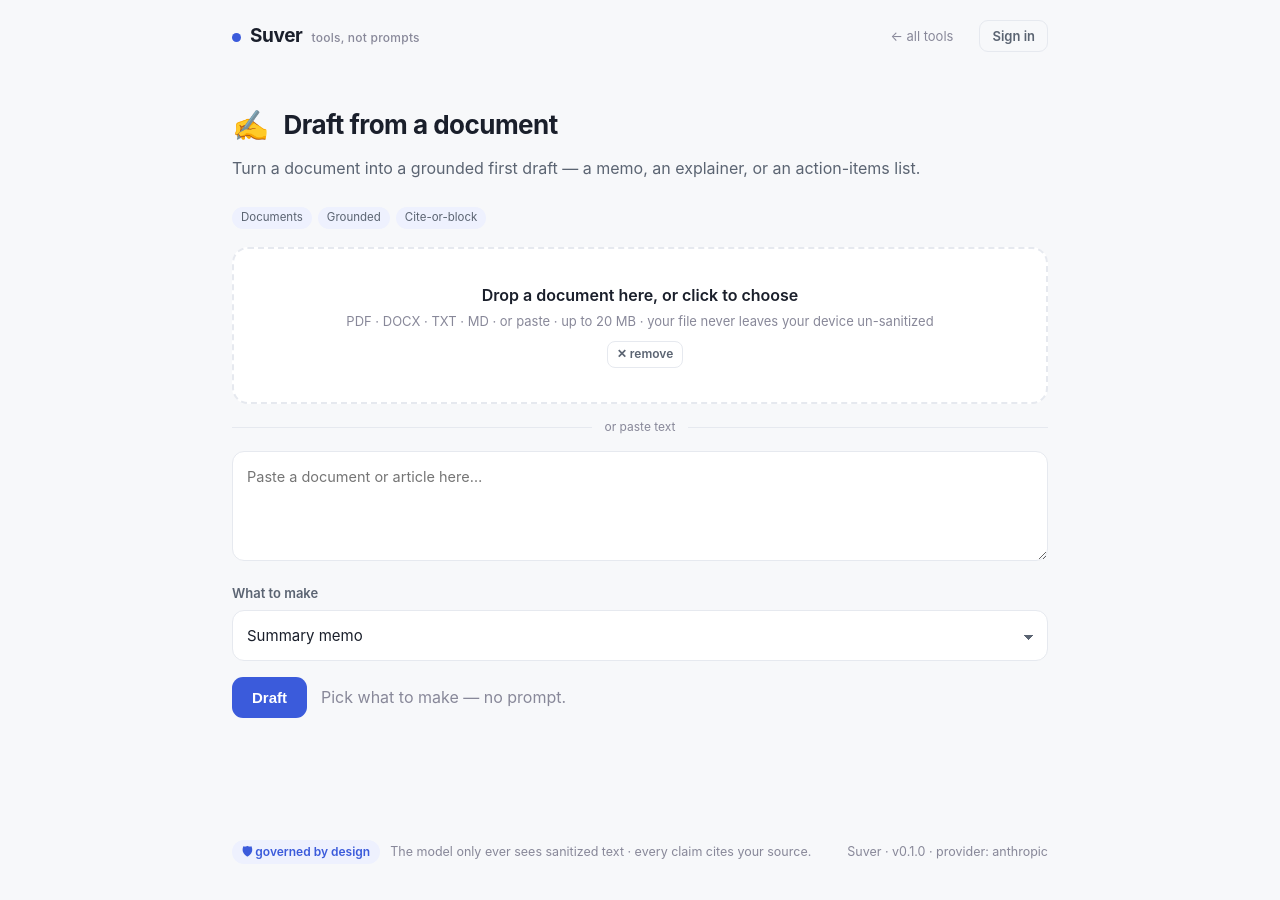
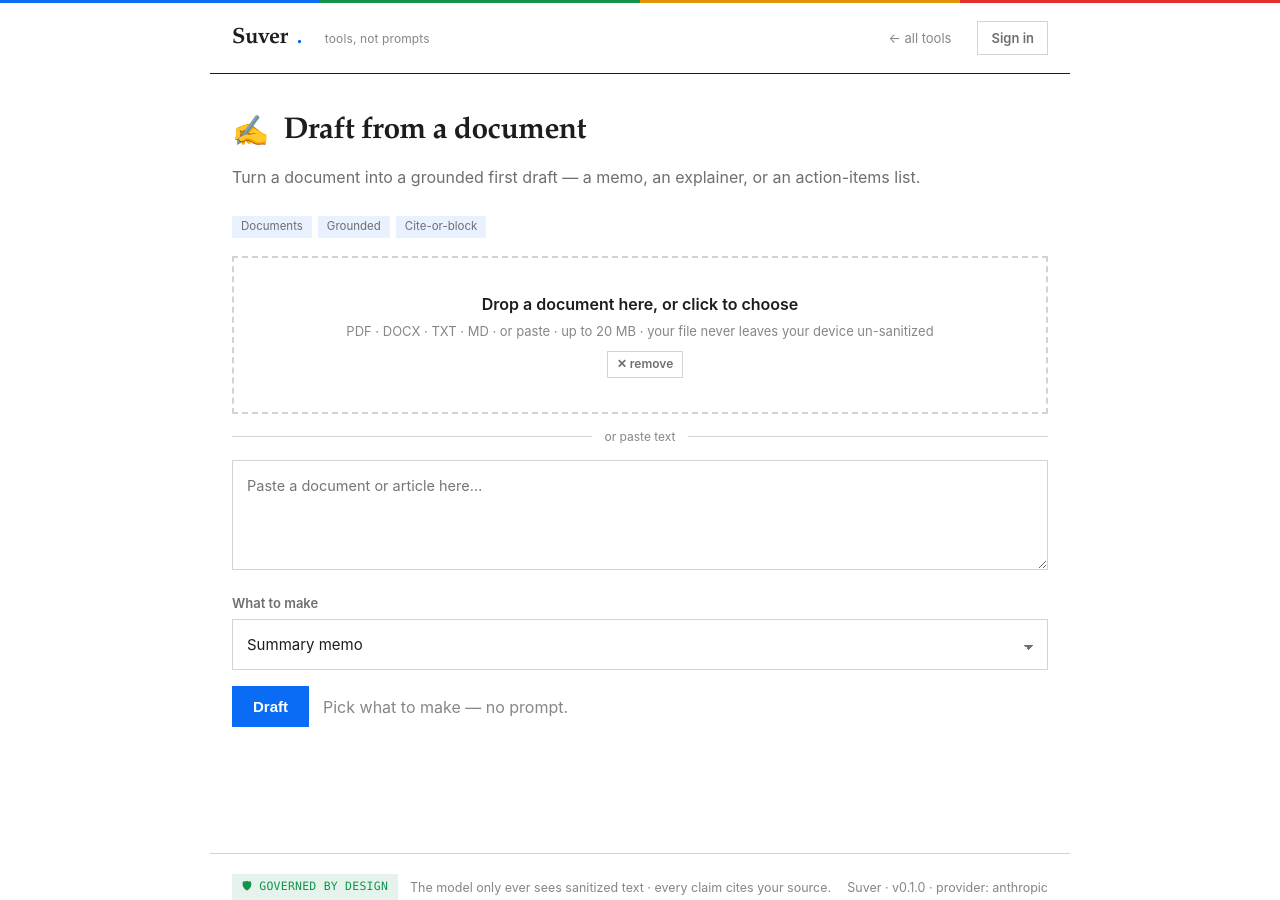
Before and after one commit to tjromack/project-suver, a FastAPI app: page /t/draft in a window 1280 px wide. Before the commit the page ends 859 px from the top, so only its background shows below. Run offline with FastAPI, Linux system fonts and the light colour scheme.

Commit message:
Visual identity: OG-Apple black/white design system (DEC 036)
Trevor's chosen direction (via a design-direction artifact, 2 rounds),
ported live. Token-driven from base.html so it cascades to all 13 tools:
- Apple system neutrals (no warmth); dark rebuilt clean (#000/#1C1C1E).
- Colour does a job, mapped to the trust vocabulary: blue=action,
  green=grounded/cited, amber=flagged, red=held-back; a 4-colour signature
  stripe under the masthead.
- Serif display (Iowan/Palatino/Georgia, zero-CDN) + Helvetica-clean sans;
  the Suver. wordmark.
- Sharp: radius 0, no shadows, hairline borders (squared 77 radii across
  templates, kept the circular spinner/dots); blue-filled square buttons.
- Citation rails switched blue->green (grounded).

No behavioural change; 180 tests still green; every page + tool run renders.

Co-Authored-By: Claude Opus 4.8 <noreply@anthropic.com>

```diff
--- a/app/shell/templates/base.html
+++ b/app/shell/templates/base.html
@@ -5,60 +5,84 @@
   <meta name="viewport" content="width=device-width, initial-scale=1">
   <title>{% block title %}Suver{% endblock %}</title>
   <style>
+    /* Suver design system — OG-Apple black/white minimal · colour does a job · sharp hairline surfaces.
+       Token NAMES are kept stable so every tool template cascades; only values changed. */
     :root{
-      --bg:#f7f8fa; --panel:#ffffff; --ink:#1a1f2b; --muted:#5b6472; --faint:#889;
-      --line:#e6e9ef; --accent:#3b5bdb; --accent-ink:#fff; --accent-soft:#eef1fe;
-      --good:#1c7c54; --good-soft:#e7f5ee; --warn:#8a6d1a; --warn-soft:#fbf3dc;
-      --shield:#2b5fd0; --shadow:0 1px 2px rgba(20,25,40,.04),0 8px 28px rgba(20,25,40,.06);
-      --radius:16px;
+      --bg:#ffffff; --panel:#ffffff; --inset:#f5f5f7;
+      --ink:#1d1d1f; --muted:#6e6e73; --faint:#86868b;
+      --line:#d2d2d7; --line-2:#e8e8ed;
+      --accent:#0a6cf5; --accent-ink:#ffffff; --accent-soft:#e9f1fe;   /* blue — action */
+      --good:#12924b; --good-soft:#e6f3ec;                              /* green — grounded */
+      --warn:#e1930a; --warn-soft:#fbf1dd;                              /* amber — flagged */
+      --bad:#e0322a; --bad-soft:#fbe9e7;                                /* red — held back */
+      --shield:#12924b; --shadow:none; --radius:0;
+      --serif:'Iowan Old Style','Palatino Linotype',Palatino,Georgia,Cambria,'Times New Roman',serif;
+      --sans:-apple-system,BlinkMacSystemFont,'Helvetica Neue',Helvetica,Arial,system-ui,sans-serif;
+      --mono:ui-monospace,'SF Mono','Cascadia Code',Menlo,Consolas,monospace;
     }
     @media (prefers-color-scheme: dark){
       :root{
-        --bg:#0f1219; --panel:#161b25; --ink:#eef1f6; --muted:#a2adbd; --faint:#6f7a8a;
-        --line:#242c3a; --accent:#6c8cff; --accent-ink:#0f1219; --accent-soft:#1b2540;
-        --good:#54d19a; --good-soft:#12291f; --warn:#e6c667; --warn-soft:#2a2412;
-        --shield:#7ea2ff; --shadow:0 1px 2px rgba(0,0,0,.3),0 10px 30px rgba(0,0,0,.35);
+        --bg:#000000; --panel:#1c1c1e; --inset:#161618;
+        --ink:#f5f5f7; --muted:#98989d; --faint:#68686d;
+        --line:#38383a; --line-2:#2a2a2c;
+        --accent:#3b90ff; --accent-ink:#ffffff; --accent-soft:#12233c;
+        --good:#3ac46f; --good-soft:#12271a;
+        --warn:#ffc53b; --warn-soft:#2a2410;
+        --bad:#ff5a4e; --bad-soft:#2e1512;
+        --shield:#3ac46f;
       }
     }
     *{box-sizing:border-box}
-    body{margin:0;background:var(--bg);color:var(--ink);
-      font:16px/1.55 -apple-system,BlinkMacSystemFont,"Segoe UI",Roboto,Helvetica,Arial,sans-serif;
-      -webkit-font-smoothing:antialiased;}
+    body{margin:0;background:var(--bg);color:var(--ink);font:16px/1.55 var(--sans);
+      -webkit-font-smoothing:antialiased;text-rendering:optimizeLegibility}
     a{color:inherit;text-decoration:none}
+    h1,h2,h3{font-family:var(--serif);font-weight:600;letter-spacing:-.01em;text-wrap:balance}
     .wrap{max-width:860px;margin:0 auto;padding:28px 22px 72px}
-    header.top{display:flex;align-items:center;gap:12px;padding:20px 22px;max-width:860px;margin:0 auto}
-    .brand{display:flex;align-items:baseline;gap:9px;font-weight:700;letter-spacing:-.02em;font-size:19px}
-    .brand .dot{width:9px;height:9px;border-radius:50%;background:var(--accent);display:inline-block}
-    .brand small{font-weight:500;color:var(--faint);font-size:12px;letter-spacing:.02em}
+    /* the four-colour signature — the OG-Apple nod, in Suver's own trust colours */
+    .sig{display:flex;height:3px}
+    .sig i{flex:1}
+    header.top{display:flex;align-items:center;gap:12px;padding:18px 22px;max-width:860px;margin:0 auto;
+      border-bottom:1px solid var(--ink)}
+    .brand{display:flex;align-items:baseline;gap:9px;font-family:var(--serif);font-weight:600;
+      letter-spacing:-.02em;font-size:22px}
+    .brand .m{color:var(--accent)}
+    .brand small{font-family:var(--sans);font-weight:400;color:var(--faint);font-size:12px;letter-spacing:.01em}
     .crumbs{margin-left:auto;color:var(--faint);font-size:13px}
-    .crumbs a:hover{color:var(--muted)}
-    h1{font-size:26px;letter-spacing:-.02em;margin:.2em 0 .15em}
+    .crumbs a:hover{color:var(--accent)}
+    h1{font-size:30px;letter-spacing:-.02em;margin:.2em 0 .15em}
     .lede{color:var(--muted);margin:.1em 0 1.4em;font-size:16px}
     .panel{background:var(--panel);border:1px solid var(--line);border-radius:var(--radius);box-shadow:var(--shadow)}
-    .btn{appearance:none;border:0;border-radius:11px;padding:12px 20px;font-size:15px;font-weight:600;
-      background:var(--accent);color:var(--accent-ink);cursor:pointer;transition:filter .12s,transform .02s}
-    .btn:hover{filter:brightness(1.06)} .btn:active{transform:translateY(1px)}
-    .btn[disabled]{opacity:.55;cursor:default}
+    .btn{appearance:none;border:1px solid var(--accent);border-radius:0;padding:11px 20px;font-size:15px;
+      font-weight:600;background:var(--accent);color:var(--accent-ink);cursor:pointer;transition:filter .12s}
+    .btn:hover{filter:brightness(1.06)} .btn:active{filter:brightness(.96)}
+    .btn[disabled]{opacity:.5;cursor:default}
+    .btn.ghost{background:transparent;color:var(--ink);border-color:var(--line)}
+    .btn.ghost:hover{border-color:var(--accent);color:var(--accent);filter:none}
     .muted{color:var(--muted)} .faint{color:var(--faint)}
-    footer.foot{max-width:860px;margin:26px auto 0;padding:0 22px;color:var(--faint);font-size:12.5px;
-      display:flex;gap:10px;flex-wrap:wrap;align-items:center}
-    .pill{display:inline-flex;align-items:center;gap:6px;padding:3px 10px;border-radius:999px;
-      background:var(--accent-soft);color:var(--accent);font-size:12px;font-weight:600}
-    code{font-family:ui-monospace,SFMono-Regular,Menlo,Consolas,monospace;font-size:.9em;
-      background:var(--accent-soft);padding:1px 6px;border-radius:6px}
+    footer.foot{max-width:860px;margin:30px auto 0;padding:20px 22px 0;color:var(--faint);font-size:12.5px;
+      display:flex;gap:12px;flex-wrap:wrap;align-items:center;border-top:1px solid var(--line)}
+    .pill{display:inline-flex;align-items:center;gap:6px;padding:4px 10px;border-radius:0;
+      background:var(--good-soft);color:var(--good);font-family:var(--mono);font-size:11.5px;letter-spacing:.02em}
+    code{font-family:var(--mono);font-size:.9em;background:var(--inset);padding:1px 6px;border-radius:0}
     .acct{display:flex;align-items:center;gap:12px;font-size:13px;color:var(--faint)}
     .acct a:hover{color:var(--accent)}
     .acct form{display:inline} .acct .who{color:var(--muted);font-weight:600}
     .linkbtn{appearance:none;border:0;background:none;color:var(--faint);font:inherit;cursor:pointer;padding:0}
     .linkbtn:hover{color:var(--accent)}
-    .signin{padding:5px 12px;border:1px solid var(--line);border-radius:9px;color:var(--muted);font-weight:600}
+    .signin{padding:6px 13px;border:1px solid var(--line);border-radius:0;color:var(--muted);font-weight:600}
     .signin:hover{border-color:var(--accent);color:var(--accent)}
+    :focus-visible{outline:2px solid var(--accent);outline-offset:2px}
+    @media (prefers-reduced-motion:reduce){*{transition:none!important}}
   </style>
   {% block head %}{% endblock %}
 </head>
 <body>
+  <div class="sig" aria-hidden="true">
+    <i style="background:var(--accent)"></i><i style="background:var(--good)"></i>
+    <i style="background:var(--warn)"></i><i style="background:var(--bad)"></i>
+  </div>
   <header class="top">
-    <a class="brand" href="/"><span class="dot"></span>Suver <small>tools, not prompts</small></a>
+    <a class="brand" href="/">Suver<span class="m">.</span>&nbsp;<small>tools, not prompts</small></a>
     <nav class="crumbs">{% block crumbs %}{% endblock %}</nav>
     <div class="acct" style="margin-left:14px">
       {% if user %}
@@ -72,7 +96,7 @@
   </header>
   <main class="wrap">{% block body %}{% endblock %}</main>
   <footer class="foot">
-    <span class="pill">🛡 governed by design</span>
+    <span class="pill">🛡 GOVERNED BY DESIGN</span>
     <span>The model only ever sees sanitized text · every claim cites your source.</span>
     <span style="margin-left:auto">Suver · v{{ app_version }} · provider: {{ provider }}</span>
   </footer>
--- a/app/shell/templates/hub.html
+++ b/app/shell/templates/hub.html
@@ -26,12 +26,12 @@
   .card .top{display:flex;align-items:center;gap:10px;margin-bottom:8px}
   .card .ic{font-size:24px;line-height:1}
   .card .lane{margin-left:auto;font-size:10.5px;font-weight:700;letter-spacing:.06em;text-transform:uppercase;
-    color:var(--accent);background:var(--accent-soft);padding:3px 8px;border-radius:999px}
+    color:var(--accent);background:var(--accent-soft);padding:3px 8px;border-radius:0}
   .card h3{margin:0 0 5px;font-size:16.5px;letter-spacing:-.01em}
   .card p{margin:0 0 12px;color:var(--muted);font-size:13.5px;flex:1}
   .card .accepts{color:var(--faint);font-size:12px;border-top:1px solid var(--line);padding-top:10px}
   .card.soon{opacity:.7}
-  .badge{font-size:10.5px;font-weight:700;padding:2px 8px;border-radius:999px;background:var(--good-soft);color:var(--good)}
+  .badge{font-size:10.5px;font-weight:700;padding:2px 8px;border-radius:0;background:var(--good-soft);color:var(--good)}
   .soon .lane{color:var(--warn);background:var(--warn-soft)}
 
   /* trust band — the buyer's "yes" */
--- a/app/shell/templates/login.html
+++ b/app/shell/templates/login.html
@@ -8,17 +8,17 @@
   .auth .lede{margin-bottom:18px}
   .tabs{display:flex;gap:6px;margin-bottom:16px}
   .tabs button{flex:1;appearance:none;border:1px solid var(--line);background:var(--panel);color:var(--muted);
-    font:inherit;font-weight:600;padding:9px;border-radius:10px;cursor:pointer}
+    font:inherit;font-weight:600;padding:9px;border-radius:0;cursor:pointer}
   .tabs button.on{border-color:var(--accent);color:var(--accent);background:var(--accent-soft)}
   form.card{background:var(--panel);border:1px solid var(--line);border-radius:var(--radius);
     box-shadow:var(--shadow);padding:22px;display:none}
   form.card.on{display:block}
   label{display:block;font-size:13px;font-weight:600;color:var(--muted);margin:12px 0 5px}
-  input{width:100%;padding:12px 13px;border-radius:11px;border:1px solid var(--line);background:var(--bg);
+  input{width:100%;padding:12px 13px;border-radius:0;border:1px solid var(--line);background:var(--bg);
     color:var(--ink);font:inherit;font-size:15px}
   input:focus{outline:2px solid var(--accent-soft);border-color:var(--accent)}
   .btn{width:100%;margin-top:18px}
-  .err{background:var(--warn-soft);color:var(--warn);border-radius:10px;padding:10px 13px;font-size:13px;margin-bottom:6px}
+  .err{background:var(--warn-soft);color:var(--warn);border-radius:0;padding:10px 13px;font-size:13px;margin-bottom:6px}
   .hint{color:var(--faint);font-size:12px;margin-top:10px;text-align:center}
 </style>
 {% endblock %}
--- a/app/shell/templates/tool.html
+++ b/app/shell/templates/tool.html
@@ -15,24 +15,24 @@
   .drop .file{margin-top:10px;color:var(--accent);font-weight:600;font-size:14px;
     display:inline-flex;align-items:center;gap:10px}
   .clearfile{appearance:none;border:1px solid var(--line);background:var(--panel);color:var(--muted);
-    font:inherit;font-size:12px;font-weight:600;padding:3px 9px;border-radius:8px;cursor:pointer}
+    font:inherit;font-size:12px;font-weight:600;padding:3px 9px;border-radius:0;cursor:pointer}
   .clearfile:hover{border-color:var(--accent);color:var(--accent)}
   .or{display:flex;align-items:center;gap:12px;color:var(--faint);font-size:12px;margin:14px 0}
   .or::before,.or::after{content:"";height:1px;background:var(--line);flex:1}
-  textarea{width:100%;min-height:110px;resize:vertical;padding:14px;border-radius:12px;
+  textarea{width:100%;min-height:110px;resize:vertical;padding:14px;border-radius:0;
     border:1px solid var(--line);background:var(--panel);color:var(--ink);font:inherit;font-size:14.5px}
   textarea:focus{outline:2px solid var(--accent-soft);border-color:var(--accent)}
   .doclabel{font-size:13px;font-weight:700;letter-spacing:.02em;color:var(--muted);margin-bottom:8px}
   .queryblock{margin-top:16px}
   .qlabel{display:block;font-size:13px;font-weight:600;color:var(--muted);margin-bottom:6px}
-  input[type=text],select{width:100%;padding:13px 14px;border-radius:12px;border:1px solid var(--line);
+  input[type=text],select{width:100%;padding:13px 14px;border-radius:0;border:1px solid var(--line);
     background:var(--panel);color:var(--ink);font:inherit;font-size:15px}
   input[type=text]:focus,select:focus{outline:2px solid var(--accent-soft);border-color:var(--accent)}
   select{cursor:pointer;appearance:none;background-image:linear-gradient(45deg,transparent 50%,var(--muted) 50%),linear-gradient(135deg,var(--muted) 50%,transparent 50%);
     background-position:calc(100% - 18px) 55%,calc(100% - 13px) 55%;background-size:5px 5px,5px 5px;background-repeat:no-repeat;padding-right:38px}
   .actions{display:flex;align-items:center;gap:14px;margin-top:16px}
   .tag{display:inline-block;font-size:11.5px;color:var(--muted);background:var(--accent-soft);
-    padding:2px 9px;border-radius:999px;margin-right:6px}
+    padding:2px 9px;border-radius:0;margin-right:6px}
   #result{margin-top:24px}
   .working{display:flex;align-items:center;gap:10px;color:var(--muted);padding:18px}
   .spin{width:16px;height:16px;border:2px solid var(--line);border-top-color:var(--accent);
--- a/app/shell/templates/workspace.html
+++ b/app/shell/templates/workspace.html
@@ -6,16 +6,16 @@
   .ws h1{margin-bottom:2px}
   .ws .lede{margin-bottom:20px}
   .item{display:flex;align-items:center;gap:14px;padding:15px 18px;background:var(--panel);border:1px solid var(--line);
-    border-radius:14px;box-shadow:var(--shadow);margin-bottom:10px}
+    border-radius:0;box-shadow:var(--shadow);margin-bottom:10px}
   .item .ic{font-size:22px}
   .item .body{flex:1;min-width:0}
   .item .title{font-weight:600;font-size:15px;white-space:nowrap;overflow:hidden;text-overflow:ellipsis}
   .item .meta{color:var(--faint);font-size:12.5px;margin-top:2px}
-  .item .open{padding:8px 14px;border:1px solid var(--accent);color:var(--accent);border-radius:10px;font-weight:600;font-size:13px}
+  .item .open{padding:8px 14px;border:1px solid var(--accent);color:var(--accent);border-radius:0;font-weight:600;font-size:13px}
   .item .open:hover{background:var(--accent-soft)}
   .item .del{appearance:none;border:0;background:none;color:var(--faint);font:inherit;cursor:pointer;font-size:13px}
   .item .del:hover{color:var(--warn)}
-  .empty{background:var(--panel);border:1px dashed var(--line);border-radius:16px;padding:34px;text-align:center;color:var(--muted)}
+  .empty{background:var(--panel);border:1px dashed var(--line);border-radius:0;padding:34px;text-align:center;color:var(--muted)}
 </style>
 {% endblock %}
 {% block body %}
```
Also changed, not shown: DECISIONS.md (+25 -0 lines), app/shell/templates/_actions_result.html (+7 -7 lines), app/shell/templates/_answer_result.html (+5 -5 lines), app/shell/templates/_ask_across_result.html (+6 -6 lines), app/shell/templates/_chart_result.html (+4 -4 lines), app/shell/templates/_compare_result.html (+4 -4 lines), app/shell/templates/_converse_result.html (+4 -4 lines), app/shell/templates/_data_summary_result.html (+5 -5 lines), app/shell/templates/_draft_result.html (+7 -7 lines), app/shell/templates/_extract_result.html (+8 -8 lines), app/shell/templates/_reply_result.html (+5 -5 lines), app/shell/templates/_spreadsheet_result.html (+6 -6 lines), app/shell/templates/_summary_result.html (+6 -6 lines), app/shell/templates/_triage_result.html (+6 -6 lines).
